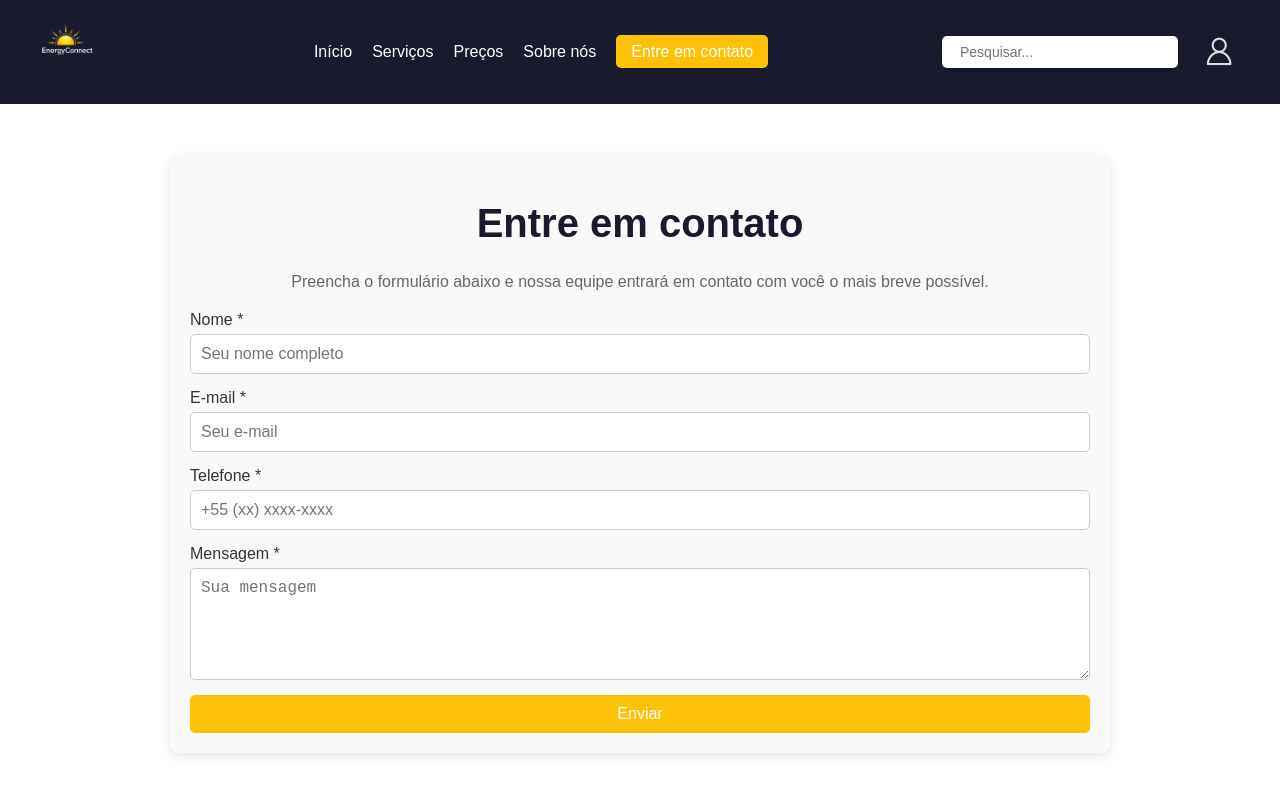
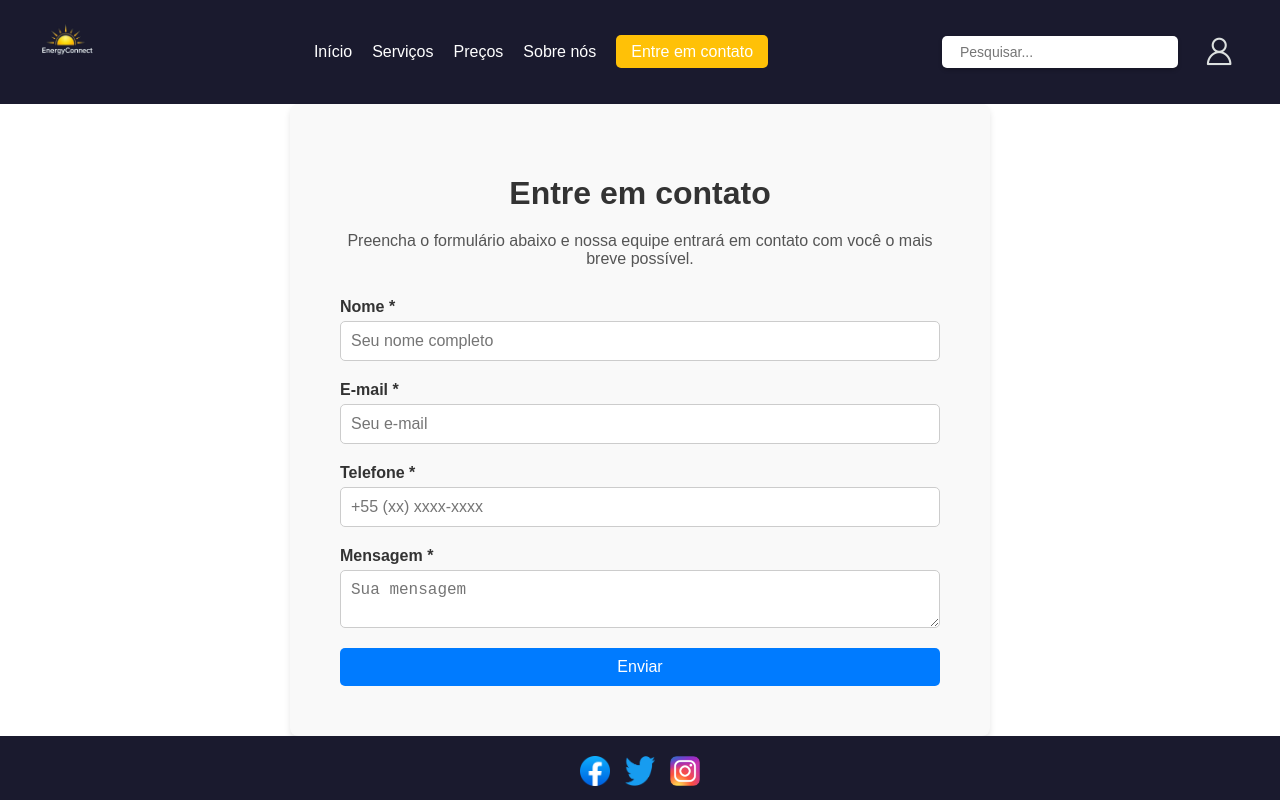
Before and after one commit to mkenzo16/EnergiaConnect, a Next.js app in the folder energia-connect/: page /contato in a window 1280 px wide. Shown: the top 800 px of the page. Built offline with nearby package versions, Linux system fonts and the light colour scheme.

Commit message:
Adição de gráficos em tempo real na area de dashboard

```diff
--- a/energia-connect/package.json
+++ b/energia-connect/package.json
@@ -12,7 +12,8 @@
     "axios": "^1.7.7",
     "next": "^15.0.3",
     "react": "^18.3.1",
-    "react-dom": "^18.3.1"
+    "react-dom": "^18.3.1",
+    "recharts": "^2.13.3"
   },
   "devDependencies": {
     "@types/node": "^22.9.0",
--- a/energia-connect/src/app/components/Contato/Contato.module.css
+++ b/energia-connect/src/app/components/Contato/Contato.module.css
@@ -1,70 +1,61 @@
 .container {
-  max-width: 900px;
-  margin: 50px auto;
-  padding: 20px;
+  padding: 50px;
   background-color: #f9f9f9;
-  border-radius: 10px;
-  box-shadow: 0 4px 10px rgba(0, 0, 0, 0.1);
+  color: #333;
+  max-width: 600px;
+  margin: auto;
+  border-radius: 8px;
+  box-shadow: 0 4px 6px rgba(0, 0, 0, 0.1);
 }
 
-.header {
+.title {
+  font-size: 2rem;
+  margin-bottom: 20px;
   text-align: center;
-  margin-bottom: 20px;
 }
 
-.header h1 {
-  font-size: 2.5rem;
-  color: #1a1a2e;
-}
-
-.header p {
+.subtitle {
   font-size: 1rem;
-  color: #666;
+  margin-bottom: 30px;
+  text-align: center;
+  color: #555;
 }
 
 .form {
   display: flex;
   flex-direction: column;
-  gap: 15px;
+  gap: 20px;
 }
 
 .inputGroup {
   display: flex;
   flex-direction: column;
+  gap: 5px;
 }
 
 .inputGroup label {
-  font-size: 1rem;
-  color: #333;
-  margin-bottom: 5px;
+  font-weight: bold;
 }
 
 .inputGroup input,
 .inputGroup textarea {
   padding: 10px;
-  font-size: 1rem;
   border: 1px solid #ccc;
   border-radius: 5px;
-  transition: border-color 0.3s ease;
+  font-size: 1rem;
 }
 
-.inputGroup input:focus,
-.inputGroup textarea:focus {
-  border-color: #007bff;
-  outline: none;
+.button {
+  padding: 10px 20px;
+  background-color: #007bff;
+  color: #fff;
+  border: none;
+  border-radius: 5px;
+  font-size: 1rem;
+  cursor: pointer;
+  transition: background-color 0.3s;
 }
 
-.submitButton {
-  padding: 10px 20px;
-  font-size: 1rem;
-  color: white;
-  background-color: #FFC107;
-  border: none;
-  border-radius: 5px;
-  cursor: pointer;
-  transition: background-color 0.3s ease;
+.button:hover {
+  background-color: #0056b3;
 }
-
-.submitButton:hover {
-  background-color: #007bff;
-}
--- a/energia-connect/src/app/components/Contato/Contato.tsx
+++ b/energia-connect/src/app/components/Contato/Contato.tsx
@@ -1,36 +1,102 @@
-import React from 'react';
-import styles from './Contato.module.css';
+"use client";
 
-const Contato = () => {
+import React, { useState } from "react";
+import styles from "./Contato.module.css";
+
+const ContactForm = () => {
+  const [nome, setNome] = useState("");
+  const [email, setEmail] = useState("");
+  const [telefone, setTelefone] = useState("");
+  const [mensagem, setMensagem] = useState("");
+
+  const handleSubmit = async (e: React.FormEvent<HTMLFormElement>) => {
+    e.preventDefault();
+
+    const contact = {
+      nome,
+      email,
+      telefone,
+      mensagem,
+    };
+
+    try {
+      const response = await fetch("http://localhost:8088/api/contacts", {
+        method: "POST",
+        headers: { "Content-Type": "application/json" },
+        body: JSON.stringify(contact),
+      });
+
+      if (response.ok) {
+        alert("Contato enviado com sucesso!");
+        setNome("");
+        setEmail("");
+        setTelefone("");
+        setMensagem("");
+      } else {
+        alert("Erro ao enviar contato. Tente novamente.");
+      }
+    } catch (error) {
+      console.error("Erro ao conectar com a API:", error);
+      alert("Erro ao conectar com a API. Tente novamente mais tarde.");
+    }
+  };
+
   return (
     <div className={styles.container}>
-      <div className={styles.header}>
-        <h1>Entre em contato</h1>
-        <p>
-          Preencha o formulário abaixo e nossa equipe entrará em contato com você o mais breve possível.
-        </p>
-      </div>
-      <form className={styles.form}>
+      <h1 className={styles.title}>Entre em contato</h1>
+      <p className={styles.subtitle}>
+        Preencha o formulário abaixo e nossa equipe entrará em contato com você o mais breve possível.
+      </p>
+      <form className={styles.form} onSubmit={handleSubmit}>
         <div className={styles.inputGroup}>
-          <label htmlFor="name">Nome *</label>
-          <input type="text" id="name" placeholder="Seu nome completo" required />
+          <label htmlFor="nome">Nome *</label>
+          <input
+            type="text"
+            id="nome"
+            value={nome}
+            onChange={(e) => setNome(e.target.value)}
+            placeholder="Seu nome completo"
+            required
+          />
         </div>
         <div className={styles.inputGroup}>
           <label htmlFor="email">E-mail *</label>
-          <input type="email" id="email" placeholder="Seu e-mail" required />
+          <input
+            type="email"
+            id="email"
+            value={email}
+            onChange={(e) => setEmail(e.target.value)}
+            placeholder="Seu e-mail"
+            required
+          />
         </div>
         <div className={styles.inputGroup}>
-          <label htmlFor="phone">Telefone *</label>
-          <input type="tel" id="phone" placeholder="+55 (xx) xxxx-xxxx" required />
+          <label htmlFor="telefone">Telefone *</label>
+          <input
+            type="tel"
+            id="telefone"
+            value={telefone}
+            onChange={(e) => setTelefone(e.target.value)}
+            placeholder="+55 (xx) xxxx-xxxx"
+            required
+          />
         </div>
         <div className={styles.inputGroup}>
-          <label htmlFor="message">Mensagem *</label>
-          <textarea id="message" placeholder="Sua mensagem" rows={5} required></textarea>
+          <label htmlFor="mensagem">Mensagem *</label>
+          <textarea
+            id="mensagem"
+            value={mensagem}
+            onChange={(e) => setMensagem(e.target.value)}
+            placeholder="Sua mensagem"
+            required
+          ></textarea>
         </div>
-        <button type="submit" className={styles.submitButton}>Enviar</button>
+        <button type="submit" className={styles.button}>
+          Enviar
+        </button>
       </form>
     </div>
   );
 };
 
-export default Contato;
+export default ContactForm;
```
Also changed, not shown: energia-connect/src/app/components/Dashboard/Dashboard.tsx (+47 -4 lines), 1 other file (tests, documents, lock files or other folders).
